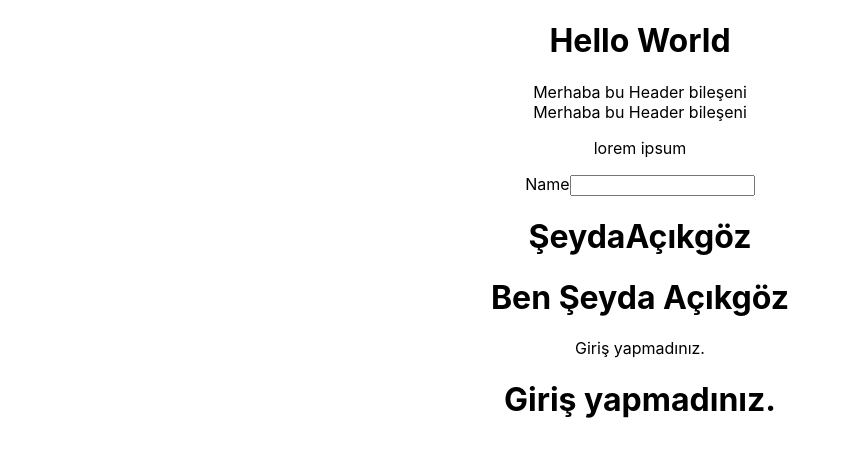
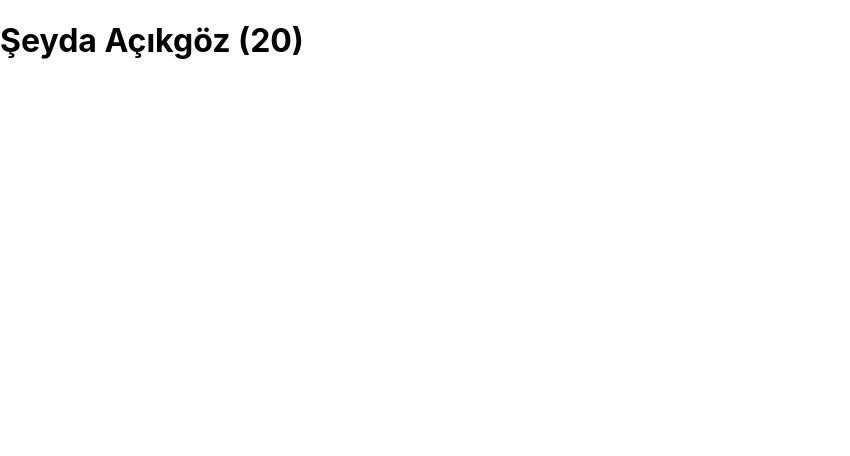
Before and after one commit to SeydaAcikgoz/React101, a React (Create React App) app in the folder 4-components/hello-react/: page / in a window 1280 px wide. Shown: the top 456 px of the page, without its empty margins (0-850 px from the left). Built offline with nearby package versions, Linux system fonts and the light colour scheme.

Commit message:
added User

```diff
--- a/4-components/hello-react/src/App.js
+++ b/4-components/hello-react/src/App.js
@@ -1,6 +1,7 @@
 import './App.css';
 import Header from './components/Header';
 import React from "react";
+import User from './components/User';
 
 const name = "Şeyda";
 const surname = "Açıkgöz";
@@ -10,25 +11,33 @@ function App() {
   // return React.createElement("div",null,"Hello"); //JSX kullanmadan da yapılabilir.fakat div içinde birden fazla element olduğunda kod gereksiz uzayacağı için JSX kullanıyoruz.
 
   return (
-    <div className="App">
-      <h1>Hello World</h1>
-      <Header></Header>
-      <Header />
-      <p className='xyz'>lorem ipsum</p>
-      <label htmlFor='myinput'>
-        Name
-        <input id='myinput'/>
-      </label>
-      <h1>{name}{surname}</h1>{/*componentlerde değişken render etme */}
-      <h1>{`Ben ${name} ${surname}`}</h1>
+    <>
+      <User name="Şeyda" surname="Açıkgöz" isLoggedIn={true} age={20}/>
+    </>
 
-      <h1>{isLoggedIn && `Ben ${name} ${surname}`}</h1>
-      {!isLoggedIn && "Giriş yapmadınız."}{/*koşullu render işlemi */}
 
-      <h1>
-        {isLoggedIn ? `Ben ${name} ${surname}` : "Giriş yapmadınız."}{/*koşullu render işlemi böyle de yazılabilir */}
-      </h1>
-    </div>
+
+    // <div className="App">
+    //   <h1>Hello World</h1>
+    //   <Header></Header>
+    //   <Header />
+    //   <p className='xyz'>lorem ipsum</p>
+    //   <label htmlFor='myinput'>
+    //     Name
+    //     <input id='myinput' />
+    //   </label>
+    //   <h1>{name}{surname}</h1>{/*componentlerde değişken render etme */}
+    //   <h1>{`Ben ${name} ${surname}`}</h1>
+
+    //   <h1>{isLoggedIn && `Ben ${name} ${surname}`}</h1>
+    //   {!isLoggedIn && "Giriş yapmadınız."}{/*koşullu render işlemi */}
+
+    //   <h1>
+    //     {isLoggedIn ? `Ben ${name} ${surname}` : "Giriş yapmadınız."}{/*koşullu render işlemi böyle de yazılabilir */}
+    //   </h1>
+    // </div>
+
+
     //class ifadesi js ye özgü olduğu için className kullanılmalı
     //for ifadesi js ye özgü olduğu için htmlFor kullanılmalı
 
```
